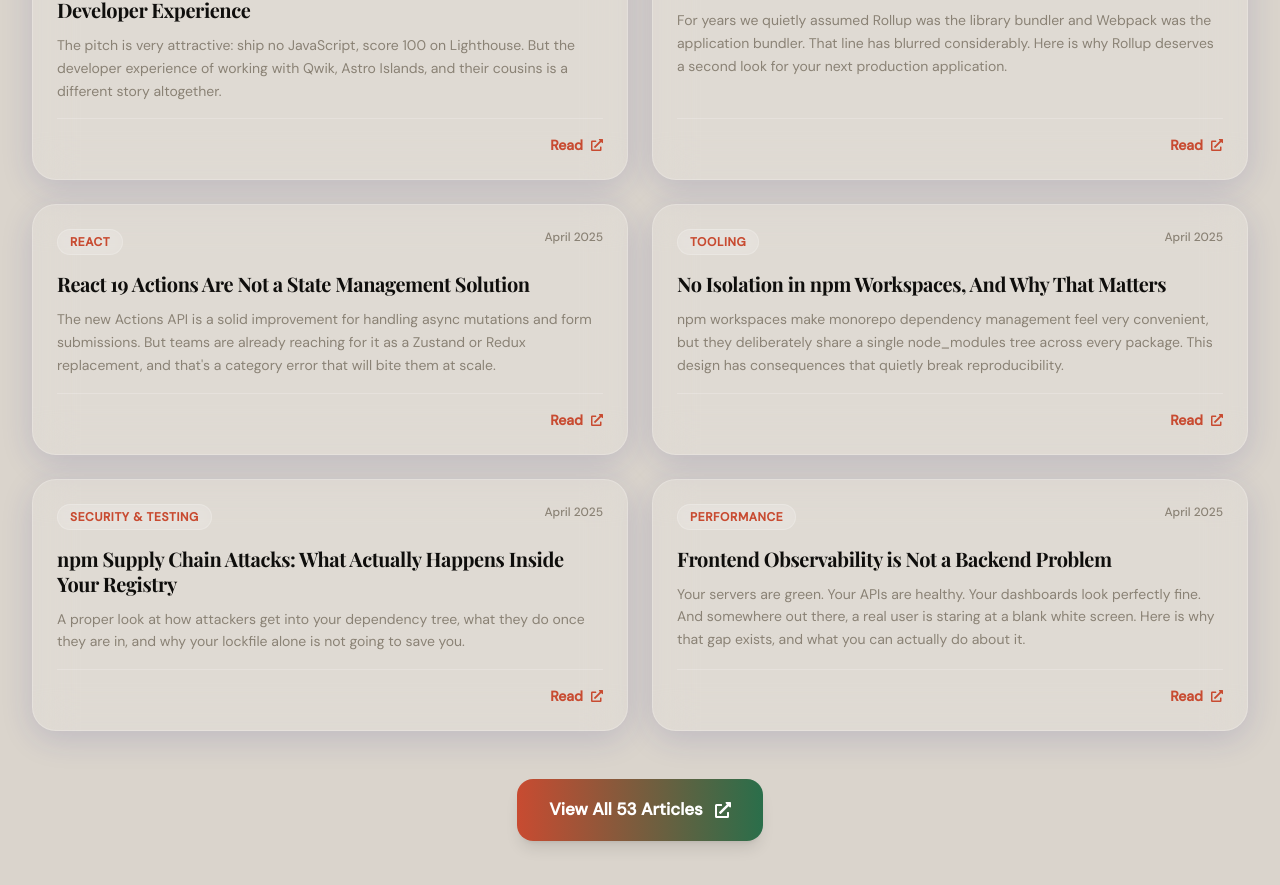
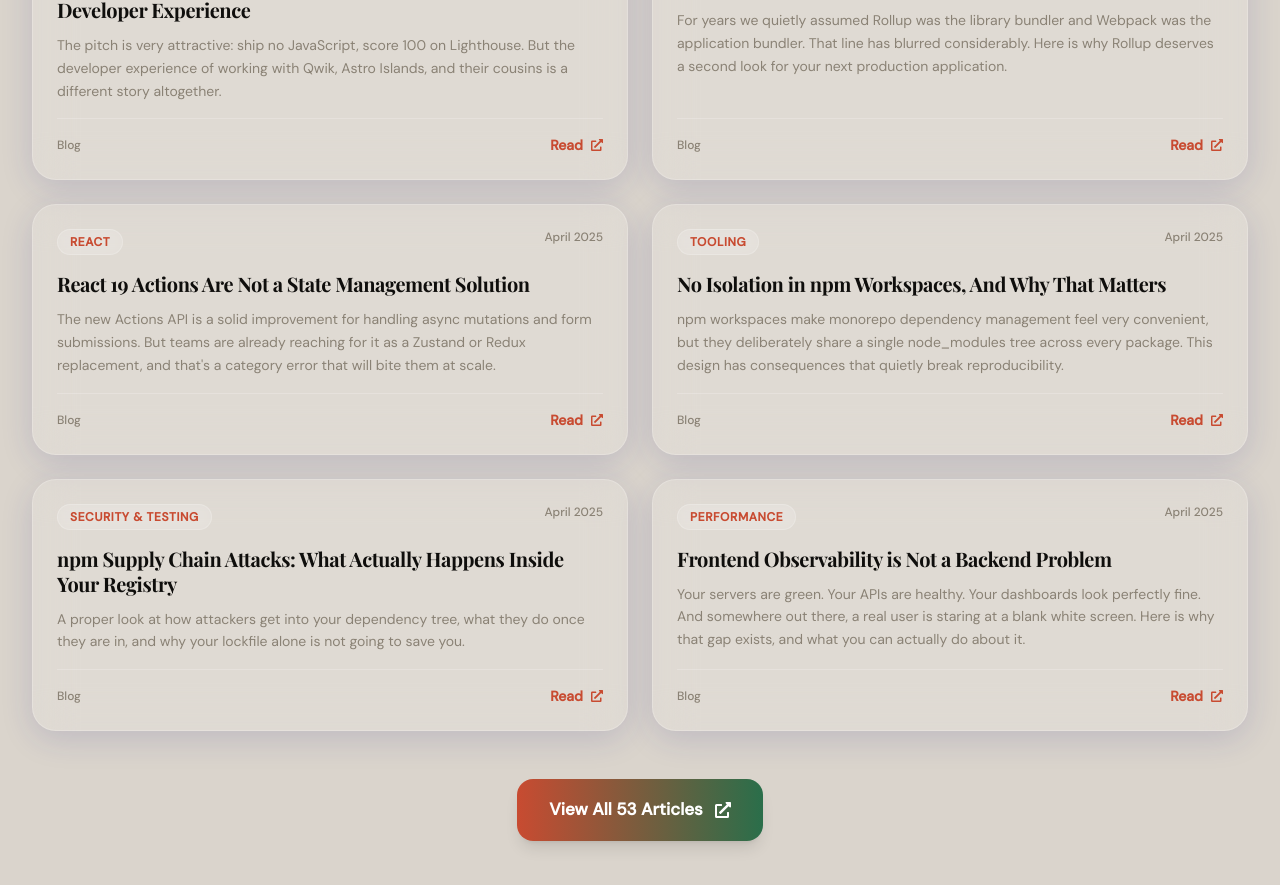
Before and after one commit to RgnDunes/Portfolio-v5, a Next.js app: page / in a window 1280 px wide. Shown: the part 9792-10677 px from the top of the page. Built offline with nearby package versions, Linux system fonts and the light colour scheme; no server answers.

Commit message:
Fix TypeScript error: use article.stats instead of article.platform/publication

```diff
--- a/src/components/sections/ArticlesModern.tsx
+++ b/src/components/sections/ArticlesModern.tsx
@@ -126,7 +126,7 @@
               {/* Footer */}
               <div className="flex items-center justify-between border-t border-white/20 pt-4">
                 <span className="text-xs font-medium text-muted">
-                  {article.platform || article.publication}
+                  {article.stats}
                 </span>
                 <motion.a
                   href={article.link}
```
